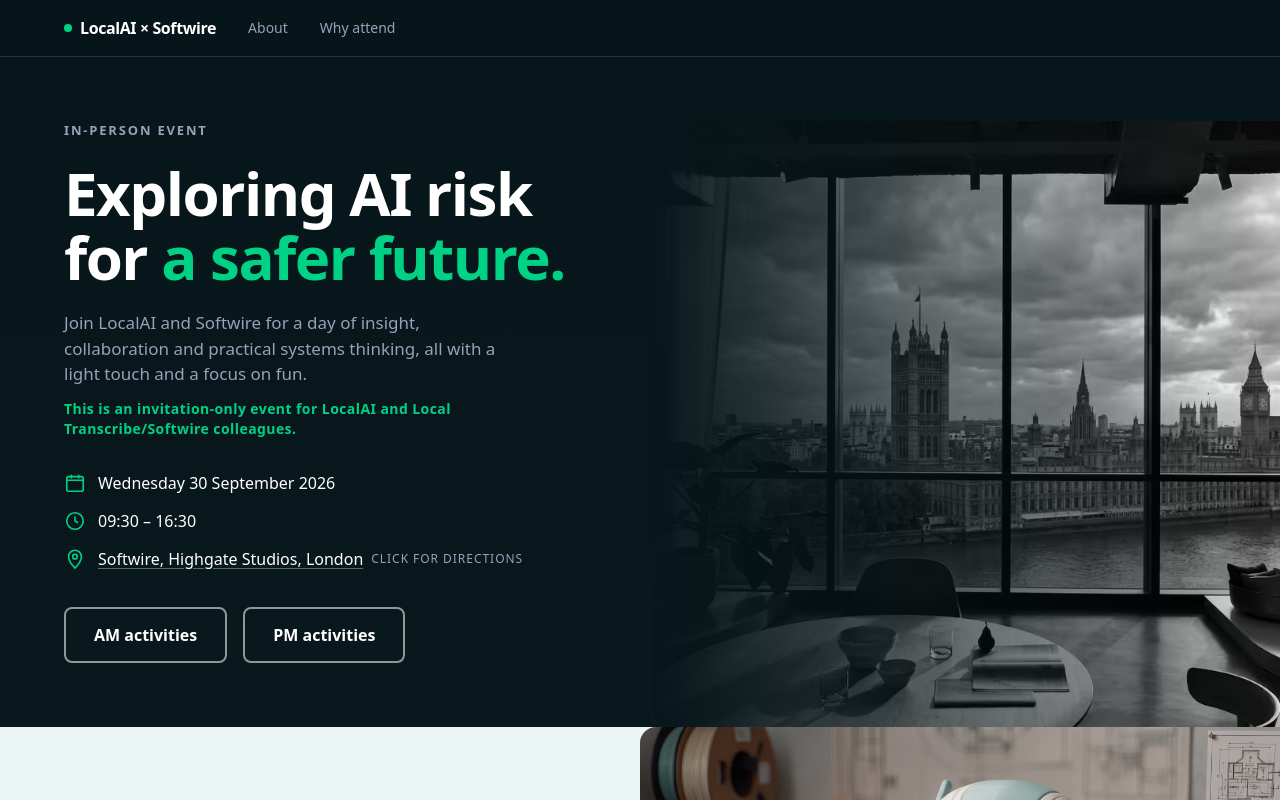
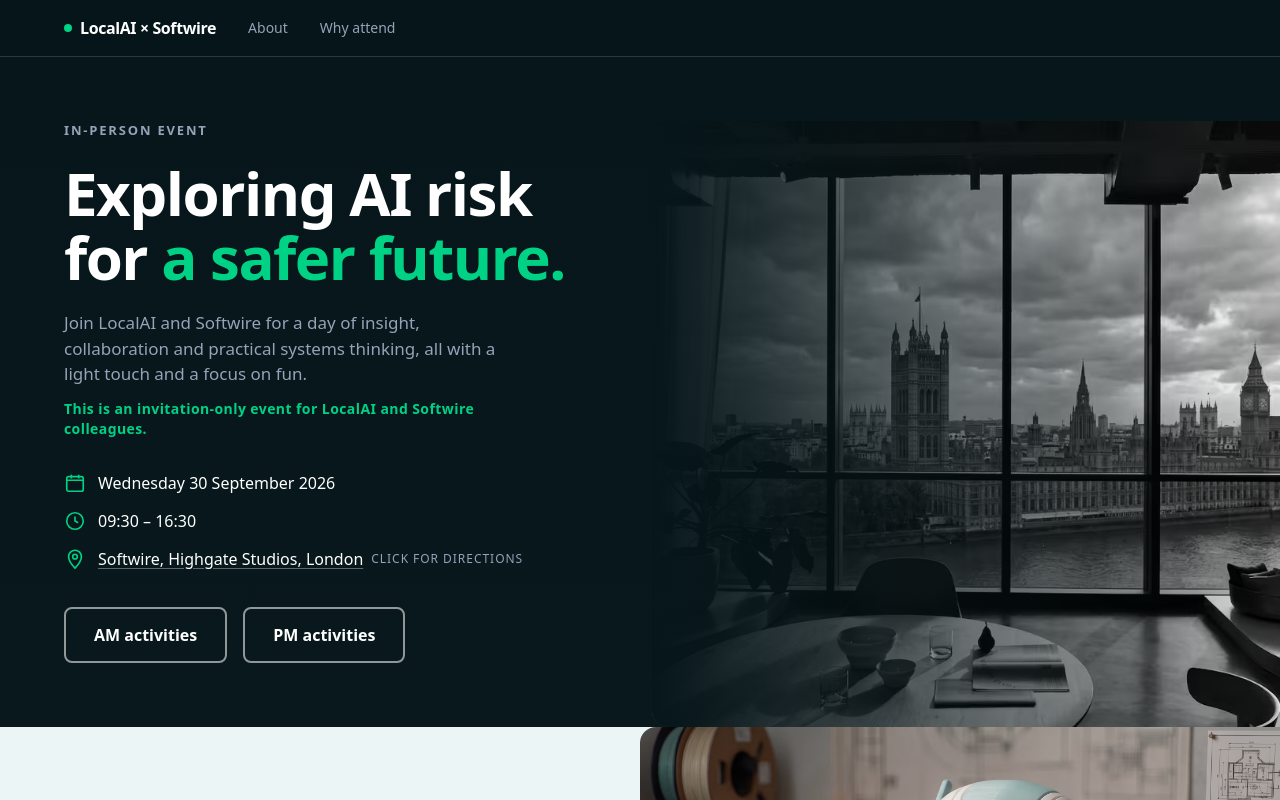
Before and after one commit to robbfox/localai, a Next.js app: page / in a window 1280 px wide. Shown: the top 800 px of the page. Built offline with nearby package versions, Linux system fonts and the light colour scheme.

Commit message:
fix: update event description to remove mention of Local Transcribe

```diff
--- a/src/components/Hero.tsx
+++ b/src/components/Hero.tsx
@@ -29,7 +29,7 @@ export default function Hero() {
               insight, collaboration and practical systems thinking, all with a light touch and a focus on fun.
             </p>
             <p className="mt-3 max-w-[54ch] text-sm font-semibold tracking-[0.03em] text-accent">
-              This is an invitation-only event for LocalAI and Local Transcribe/Softwire colleagues.
+              This is an invitation-only event for LocalAI and Softwire colleagues.
             </p>
 
             <ul className="mt-8 flex flex-col gap-3.5" aria-label="Event details">
```
